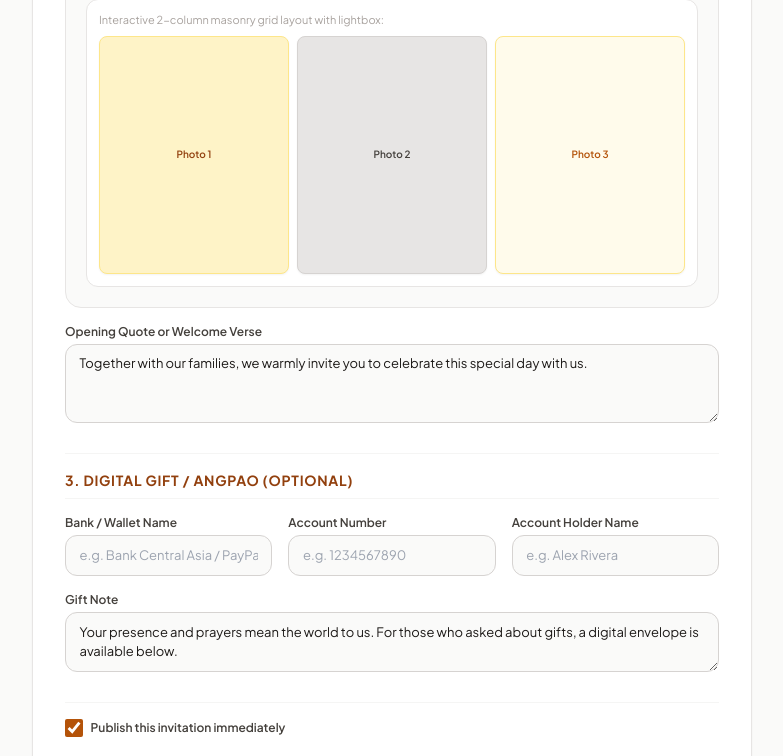
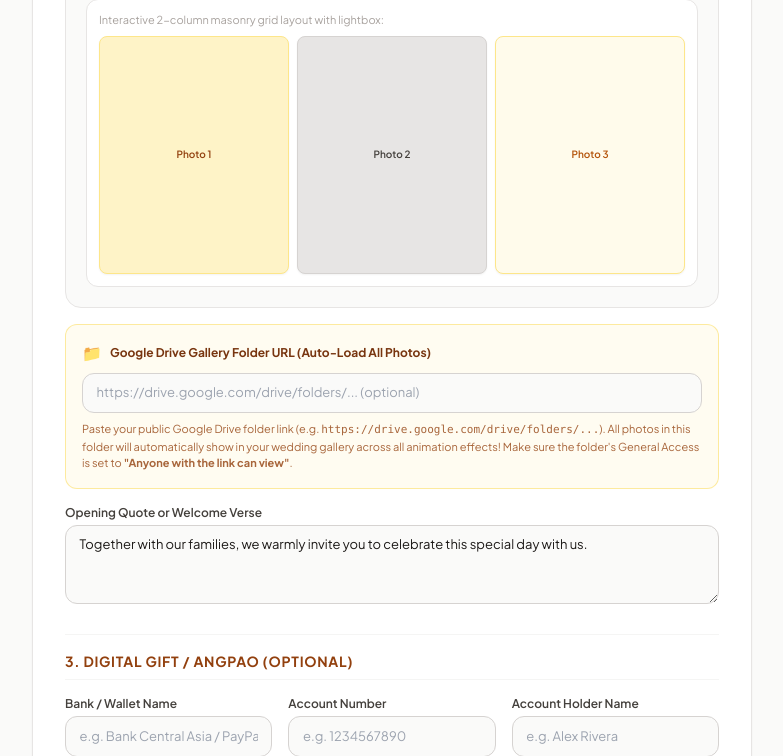
Before and after one commit to scypylostsaga/django, a Django app: page /invitations/create/ in a window 1280 px wide. Shown: the part 3233-3989 px from the top of the page, without its empty margins (248-1031 px from the left). Run offline with Django 5.2, Linux system fonts and the light colour scheme; the visitor is signed in with stand-in values (Sample User, id 1); some libraries are stand-ins or nearby versions; some web fonts are replaced.

Commit message:
Support auto-loading and syncing gallery photos from Google Drive folder

```diff
--- a/invitations/forms.py
+++ b/invitations/forms.py
@@ -10,6 +10,10 @@ class InvitationForm(forms.ModelForm):
     audio_url = forms.CharField(
         required=False,
         widget=forms.URLInput(attrs={"class": "form-input", "placeholder": "https://.../song.mp3 (or upload file above)"}),
+    )
+    gallery_folder_url = forms.CharField(
+        required=False,
+        widget=forms.URLInput(attrs={"class": "form-input", "placeholder": "https://drive.google.com/drive/folders/... (optional)"}),
     )
 
     class Meta:
@@ -32,6 +36,7 @@ class InvitationForm(forms.ModelForm):
             "font_family",
             "theme_style",
             "gallery_effect",
+            "gallery_folder_url",
             "gift_bank_name",
             "gift_account_number",
             "gift_account_name",
@@ -100,16 +105,41 @@ class InvitationForm(forms.ModelForm):
         val = (self.cleaned_data.get("theme_color") or "").strip()
         return val or "#b45309"
 
+    def clean_gallery_folder_url(self):
+        url = (self.cleaned_data.get("gallery_folder_url") or "").strip()
+        if not url:
+            return ""
+        if not url.startswith(("http://", "https://")):
+            raise forms.ValidationError("Enter a valid URL starting with http:// or https://")
+        return url
 
 
 class GalleryPhotoForm(forms.ModelForm):
     class Meta:
         model = GalleryPhoto
-        fields = ["image", "caption"]
+        fields = ["image", "image_url", "caption"]
         widgets = {
-            "image": forms.ClearableFileInput(attrs={"class": "form-file-input", "accept": "image/*", "required": "required"}),
+            "image": forms.ClearableFileInput(attrs={"class": "form-file-input", "accept": "image/*"}),
+            "image_url": forms.URLInput(attrs={"class": "form-input", "placeholder": "https://... or Google Drive photo link"}),
             "caption": forms.TextInput(attrs={"class": "form-input", "placeholder": "e.g. Pre-wedding moment, Reception dance, etc."}),
         }
+
+    def clean_image_url(self):
+        url = (self.cleaned_data.get("image_url") or "").strip()
+        if not url:
+            return ""
+        url = normalize_gdrive_url(url, media_type="image")
+        if not url.startswith(("http://", "https://")):
+            raise forms.ValidationError("Enter a valid URL starting with http:// or https://")
+        return url
+
+    def clean(self):
+        cleaned_data = super().clean()
+        image = cleaned_data.get("image")
+        image_url = cleaned_data.get("image_url")
+        if not image and not image_url:
+            raise forms.ValidationError("Please choose a photo file to upload or enter a photo URL.")
+        return cleaned_data
 
 
 class ScheduleForm(forms.ModelForm):
--- a/invitations/models.py
+++ b/invitations/models.py
@@ -22,7 +22,7 @@ def normalize_gdrive_url(url: str, media_type: str = "image") -> str:
             if media_type == "image":
                 return f"https://lh3.googleusercontent.com/d/{file_id}"
             elif media_type == "audio":
-                return f"https://docs.google.com/uc?export=download&id={file_id}"
+                return f"https://docs.google.com/uc?export=open&id={file_id}"
     return url
 
 
@@ -143,6 +143,11 @@ class Invitation(models.Model):
         blank=True,
         help_text="Visual layout and animation effect for the photo gallery",
     )
+    gallery_folder_url = models.URLField(
+        max_length=500,
+        blank=True,
+        help_text="Public Google Drive folder link containing gallery photos",
+    )
     # Digital Envelope / Gift info
     gift_bank_name = models.CharField(max_length=100, blank=True, help_text="Bank or digital wallet name")
     gift_account_number = models.CharField(max_length=100, blank=True, help_text="Account/Phone number")
@@ -180,6 +185,43 @@ class Invitation(models.Model):
             return self.audio_file.url
         raw = self.audio_url or ""
         return normalize_gdrive_url(raw, media_type="audio")
+
+    def get_all_gallery_photos(self):
+        """
+        Returns unified list of gallery photo items:
+        [{'id': ..., 'url': ..., 'get_image_url': ..., 'caption': ...}, ...]
+        combining database GalleryPhoto records and any linked Google Drive folder.
+        """
+        from .gdrive import fetch_photos_from_gdrive_folder
+
+        photos = []
+        # 1. Existing GalleryPhoto database records
+        for item in self.gallery_photos.all():
+            img_url = item.get_image_url
+            if img_url:
+                photos.append({
+                    "id": item.id,
+                    "url": img_url,
+                    "get_image_url": img_url,
+                    "caption": item.caption,
+                    "is_db": True,
+                })
+
+        # 2. Photos from Google Drive folder (if configured)
+        if self.gallery_folder_url:
+            folder_photos = fetch_photos_from_gdrive_folder(self.gallery_folder_url)
+            for fp in folder_photos:
+                f_url = fp.get("url")
+                if f_url:
+                    photos.append({
+                        "id": fp.get("id"),
+                        "url": f_url,
+                        "get_image_url": f_url,
+                        "caption": fp.get("caption", ""),
+                        "is_db": False,
+                    })
+
+        return photos
 
     def save(self, *args, **kwargs):
         if self.cover_image_url:
@@ -314,7 +356,8 @@ class GalleryPhoto(models.Model):
         on_delete=models.CASCADE,
         related_name="gallery_photos",
     )
-    image = models.ImageField(upload_to="invitations/gallery/")
+    image = models.ImageField(upload_to="invitations/gallery/", blank=True, null=True)
+    image_url = models.URLField(max_length=500, blank=True, help_text="Direct image URL or Google Drive photo link")
     caption = models.CharField(max_length=150, blank=True, help_text="Optional photo caption")
     order = models.PositiveIntegerField(default=0, blank=True)
     created_at = models.DateTimeField(auto_now_add=True)
@@ -324,3 +367,10 @@ class GalleryPhoto(models.Model):
 
     def __str__(self):
         return f"Photo for {self.invitation.title} ({self.caption or 'Untitled'})"
+
+    @property
+    def get_image_url(self):
+        if self.image:
+            return self.image.url
+        raw = self.image_url or ""
+        return normalize_gdrive_url(raw, media_type="image")
--- a/invitations/urls.py
+++ b/invitations/urls.py
@@ -24,6 +24,7 @@ urlpatterns = [
     path("invitations/<slug:slug>/gallery/add/", views.gallery_photo_add_view, name="gallery_photo_add"),
     path("invitations/<slug:slug>/gallery/<int:photo_id>/delete/", views.gallery_photo_delete_view, name="gallery_photo_delete"),
     path("invitations/<slug:slug>/gallery/effect/", views.gallery_effect_update_view, name="gallery_effect_update"),
+    path("invitations/<slug:slug>/gallery/sync-gdrive/", views.gallery_folder_sync_view, name="gallery_folder_sync"),
     path("invitations/<slug:slug>/guests/add/", views.guest_add_view, name="guest_add"),
     path("invitations/<slug:slug>/guests/<int:guest_id>/delete/", views.guest_delete_view, name="guest_delete"),
 
--- a/invitations/views.py
+++ b/invitations/views.py
@@ -107,7 +107,8 @@ def invitation_detail_view(request, slug):
     """Creator overview for an invitation: schedules, gallery, guests, wishes, and shareable links."""
     invitation = get_object_or_404(Invitation, slug=slug, user=request.user)
     schedules = invitation.schedules.all()
-    gallery_photos = invitation.gallery_photos.all()
+    gallery_photos = invitation.get_all_gallery_photos()
+    db_gallery_photos = invitation.gallery_photos.all()
     guests = invitation.guests.all()
     wishes = invitation.wishes.all()
 
@@ -128,6 +129,7 @@ def invitation_detail_view(request, slug):
         "invitation": invitation,
         "schedules": schedules,
         "gallery_photos": gallery_photos,
+        "db_gallery_photos": db_gallery_photos,
         "guests": guests,
         "wishes": wishes,
         "attending_count": attending_count,
@@ -193,7 +195,8 @@ def gallery_photo_delete_view(request, slug, photo_id):
     """Delete a photo from the gallery."""
     invitation = get_object_or_404(Invitation, slug=slug, user=request.user)
     photo = get_object_or_404(GalleryPhoto, id=photo_id, invitation=invitation)
-    photo.image.delete(save=False)
+    if photo.image:
+        photo.image.delete(save=False)
     photo.delete()
     messages.success(request, "Photo removed from gallery.")
     return redirect("invitations:invitation_detail", slug=invitation.slug)
@@ -212,6 +215,47 @@ def gallery_effect_update_view(request, slug):
         messages.success(request, f"Gallery effect updated to '{invitation.get_gallery_effect_display()}'.")
     else:
         messages.error(request, "Invalid gallery effect selected.")
+    return redirect("invitations:invitation_detail", slug=invitation.slug)
+
+
+@login_required
+@require_POST
+def gallery_folder_sync_view(request, slug):
+    """Sync all photos from the Google Drive folder into GalleryPhoto records."""
+    from .gdrive import fetch_photos_from_gdrive_folder
+
+    invitation = get_object_or_404(Invitation, slug=slug, user=request.user)
+    folder_url = request.POST.get("gallery_folder_url", "").strip() or invitation.gallery_folder_url
+    if not folder_url:
+        messages.error(request, "Please provide a Google Drive folder URL.")
+        return redirect("invitations:invitation_detail", slug=invitation.slug)
+
+    if folder_url != invitation.gallery_folder_url:
+        invitation.gallery_folder_url = folder_url
+        invitation.save(update_fields=["gallery_folder_url"])
+
+    photos = fetch_photos_from_gdrive_folder(folder_url)
+    if not photos:
+        messages.warning(
+            request,
+            "Could not discover photos in this Google Drive folder. "
+            "Please ensure the folder's General Access is set to 'Anyone with the link can view'."
+        )
+        return redirect("invitations:invitation_detail", slug=invitation.slug)
+
+    created_count = 0
+    existing_urls = set(invitation.gallery_photos.values_list("image_url", flat=True))
+    for item in photos:
+        url = item.get("url")
+        if url and url not in existing_urls:
+            GalleryPhoto.objects.create(
+                invitation=invitation,
+                image_url=url,
+                caption=item.get("caption", ""),
+            )
+            created_count += 1
+
+    messages.success(request, f"Successfully imported {created_count} photos from Google Drive folder!")
     return redirect("invitations:invitation_detail", slug=invitation.slug)
 
 
@@ -276,7 +320,7 @@ def public_invitation_view(request, slug):
         guest_obj = invitation.guests.filter(name__iexact=guest_name).first()
 
     schedules = invitation.schedules.all()
-    gallery_photos = invitation.gallery_photos.all()
+    gallery_photos = invitation.get_all_gallery_photos()
     wishes = invitation.wishes.all()[:50]
 
     # Prepopulate RSVP form
--- a/templates/invitations/invitation_form.html
+++ b/templates/invitations/invitation_form.html
@@ -875,6 +875,21 @@
                     </div>
                 </div>
 
+                <!-- Google Drive Gallery Folder URL -->
+                <div class="sm:col-span-2 p-4 rounded-xl bg-amber-50/70 border border-amber-200/80 space-y-2">
+                    <div class="flex items-center space-x-2">
+                        <span class="text-base">📁</span>
+                        <label class="block text-xs font-bold text-amber-900">Google Drive Gallery Folder URL (Auto-Load All Photos)</label>
+                    </div>
+                    {{ form.gallery_folder_url }}
+                    {% if form.gallery_folder_url.errors %}
+                        <p class="text-xs text-rose-600 mt-1 font-semibold">{{ form.gallery_folder_url.errors.0 }}</p>
+                    {% endif %}
+                    <p class="text-[11px] text-amber-800/80">
+                        Paste your public Google Drive folder link (e.g. <code>https://drive.google.com/drive/folders/...</code>). All photos in this folder will automatically show in your wedding gallery across all animation effects! Make sure the folder's General Access is set to <strong>"Anyone with the link can view"</strong>.
+                    </p>
+                </div>
+
                 <div class="sm:col-span-2">
                     <label class="block text-xs font-semibold text-stone-700 mb-1">Opening Quote or Welcome Verse</label>
                     {{ form.welcome_quote }}
```
Also changed, not shown: invitations/gdrive.py (added, +138 -0 lines), invitations/tests.py (+45 -1 lines), templates/invitations/invitation_detail.html (+62 -11 lines), templates/invitations/public_invitation.html (+11 -10 lines), invitations/migrations/0010_galleryphoto_image_url_invitation_gallery_folder_url_and_more.py (added).
